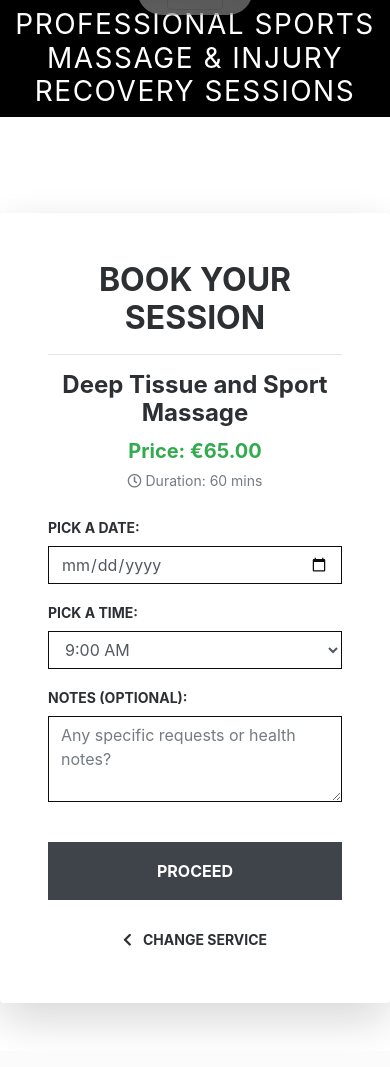
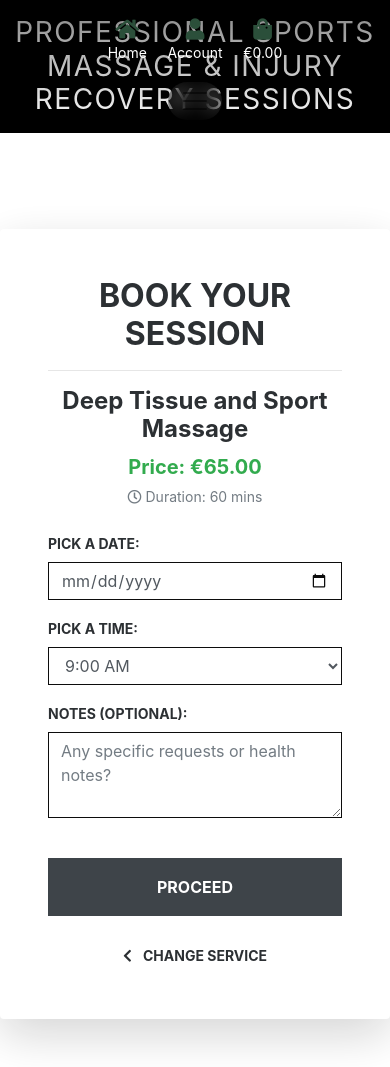
Before and after one commit to Inna-Kot/body_therapy_proj5, a Django app: page /booking/book/1/ in a window 390 px wide. Before the commit the page ends 1025 px from the top, so only its background shows below. Run offline with Django 4.2, Linux system fonts and the light colour scheme; the visitor is signed in with stand-in values (Sample User, id 1); data comes from the database, SQL or seed files in the repository.

Commit message:
refactor(header): integrate custom mobile menu icon into topnav

```diff
--- a/static/css/base.css
+++ b/static/css/base.css
@@ -156,3 +156,34 @@
 .main-logo-link img:hover {
     transform: scale(1.05);
 }
+/* 1. Adaptive layout for 1300px: Allow banner to grow naturally and use flexible margins */
+@media (max-width: 1300px) {
+    #delivery-banner {
+        height: auto !important;
+        padding: 8px 0 !important;
+    }
+
+    #topnav .text-lg-right {
+        margin-top: 10px !important;
+        margin-bottom: 5px !important;
+    }
+
+    .navbar {
+        margin-top: 5px !important;
+        position: static !important; /* Prevents overlapping */
+    }
+}
+
+/* 2. Mobile layout for 768px: Make the hamburger menu clean and minimalist */
+@media (max-width: 768px) {
+    .navbar {
+        background: transparent !important; /* Removes the huge semi-transparent box */
+        box-shadow: none !important; /* Removes the shadow */
+        padding: 0 !important;
+    }
+
+    .navbar-toggler {
+        border: none !important; /* Removes the ugly border around the button */
+        outline: none !important;
+    }
+}
--- a/templates/base.html
+++ b/templates/base.html
@@ -39,31 +39,31 @@
     <title>Body Therapy {% block extratitle %}{% endblock %}</title>
   </head>
   <body>
-        <header class="container-fluid fixed-top p-0">
-        <div id="topnav" class="row d-none d-lg-flex align-items-start pt-3">
-            <div class="col-12 col-lg-4 py-1 py-lg-0 text-center text-lg-left">
+        <header class="container-fluid fixed-top p-0 bg-white shadow-sm">
+        <div id="topnav" class="row align-items-center pt-2 m-0">
+            <div class="col-12 col-lg-4 text-center text-lg-left d-none d-lg-block"> ">
                 <a href="{% url 'home' %}" class="nav-link main-logo-link">
                     <img src="{% static 'images/logo.png' %}" alt="Body Therapy Logo" class="img-fluid">
                 </a>
             </div>
 
-           <div class="col-12 col-lg-4 py-1 py-lg-0 mt-4"></div>
+            <div class="col-12 col-lg-4 d-none d-lg-block"></div>
 
-            <div class="col-12 col-lg-4 text-right py-1 py-lg-0">
-               <ul class="list-inline list-unstyled text-center text-lg-right mt-4 mb-0">
-                <li class="list-inline-item">
-    <a class="text-dark font-weight-bold nav-link" href="{% url 'home' %}">
+            <div class="col-12 col-lg-4 text-center text-lg-right mt-2 mt-lg-0">
+                <ul class="list-inline list-unstyled mb-0">
+                    <li class="list-inline-item mx-2 mx-lg-3">
+                        <a class="text-dark font-weight-bold nav-link p-0" href="{% url 'home' %}">
                             <div class="text-center">
-            <div><i class="fas fa-home fa-lg" style="color: #212529;"></i></div>
-            <p class="my-0">Home</p>
+                                <div><i class="fas fa-home fa-lg" style="color: #2b4f3a;"></i></div>
+                                <p class="my-0 small">Home</p>
                             </div>
                         </a>
                     </li>
-    <li class="list-inline-item dropdown">
-        <a class="text-dark font-weight-bold nav-link" href="#" id="user-options" data-toggle="dropdown" aria-haspopup="true" aria-expanded="false">
+                    <li class="list-inline-item dropdown mx-2 mx-lg-3">
+                        <a class="text-dark font-weight-bold nav-link p-0" href="#" id="user-options" data-toggle="dropdown" aria-haspopup="true" aria-expanded="false">
                             <div class="text-center">
-                <div><i class="fas fa-user fa-lg" style="color: #212529;"></i></div>
-                <p class="my-0">My Account</p>
+                                <div><i class="fas fa-user fa-lg" style="color: #2b4f3a;"></i></div>
+                                <p class="my-0 small">Account</p>
                             </div>
                         </a>
                         <div class="dropdown-menu border-0 shadow-sm" aria-labelledby="user-options">
@@ -79,11 +79,11 @@
                             {% endif %}
                         </div>
                     </li>
-    <li class="list-inline-item">
-        <a class="{% if total %}text-info font-weight-bold{% else %}text-dark font-weight-bold{% endif %} nav-link" href="{% url 'view_bag' %}">
+                    <li class="list-inline-item mx-2 mx-lg-0">
+                        <a class="{% if total %}text-info font-weight-bold{% else %}text-dark font-weight-bold{% endif %} nav-link p-0" href="{% url 'view_bag' %}">
                             <div class="text-center">
-                <div><i class="fas fa-shopping-bag fa-lg" style="color: #212529;"></i></div>
-                <p class="my-0">
+                                <div><i class="fas fa-shopping-bag fa-lg" style="color: #2b4f3a;"></i></div>
+                                <p class="my-0 small">
                                     {% if total %}
                                         €{{ total|floatformat:2 }}
                                     {% else %}
@@ -96,9 +96,10 @@
                 </ul>
             </div>
         </div>
-        <div class="row justify-content-center">
-            <nav class="navbar navbar-expand-lg navbar-light" style="margin-top: -35px; background: rgba(255, 255, 255, 0.35); backdrop-filter: blur(10px); box-shadow: 0 4px 15px rgba(0,0,0,0.08); border-radius: 30px; padding: 5px 30px;">
-                <button class="navbar-toggler" type="button" data-toggle="collapse" data-target="#main-nav" aria-controls="main-nav" aria-expanded="false" aria-label="Toggle navigation">
+
+        <div class="row justify-content-center pb-2 mt-2 m-0">
+            <nav class="navbar navbar-expand-lg navbar-light" style="background: rgba(255, 255, 255, 0.35); backdrop-filter: blur(10px); box-shadow: 0 4px 15px rgba(0,0,0,0.08); border-radius: 30px; padding: 5px 30px;">
+                <button class="navbar-toggler mx-auto" type="button" data-toggle="collapse" data-target="#main-nav" aria-controls="main-nav" aria-expanded="false" aria-label="Toggle navigation">
                     <span class="navbar-toggler-icon"></span>
                 </button>
 
```
Lines whose indentation alone changed are shown as unchanged.
